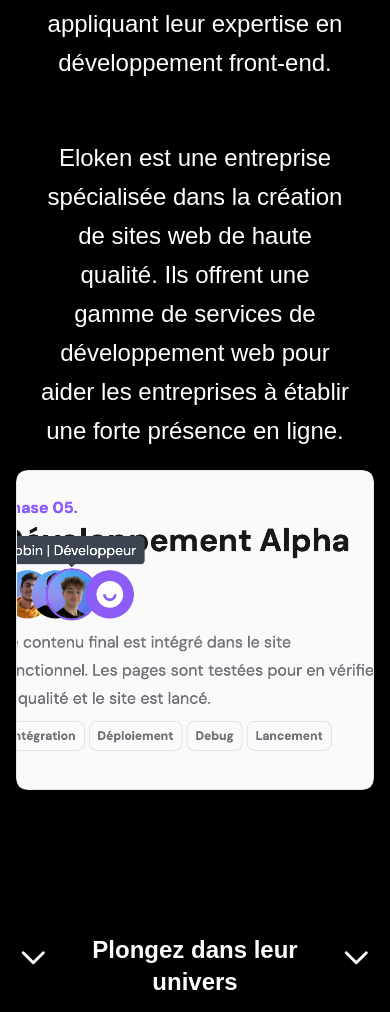
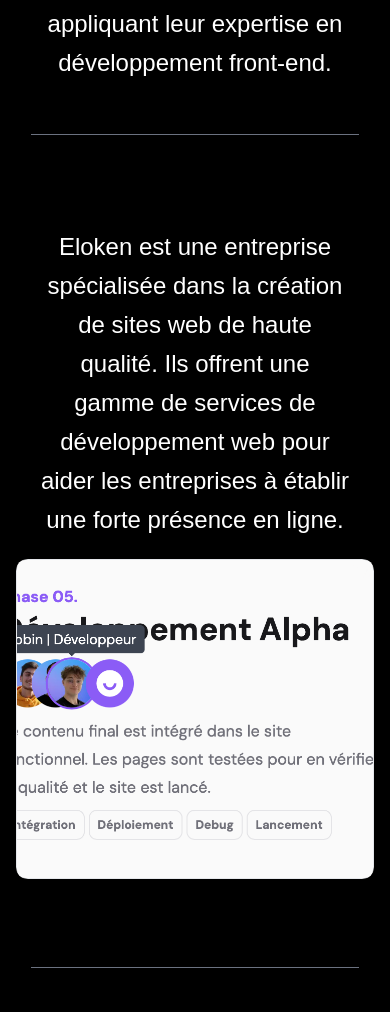
Before and after one commit to robiiii0/PortfolioV2.0, a Next.js app: page /Job/Eloken in a window 390 px wide. Shown: the part 1335-2347 px from the top of the page. Built offline with nearby package versions, Linux system fonts and the light colour scheme; what tailwind-hamburgers would draw is missing.

Commit message:
feat: Enhance JobDetailPage and AboutMe components with improved styling, layout adjustments, and added animations for better user experience

```diff
--- a/app/Job/[slug]/page.tsx
+++ b/app/Job/[slug]/page.tsx
@@ -124,13 +124,20 @@
                   transition={{ duration: 0.5, delay: 0.6 }}
                   className="w-full h-[20rem] md:h-[30rem]  pt-16 lg:h-[40rem] flex items-center justify-center rounded-xl shadow-lg p-6"
                 >
-                  <p className="text-2xl sm:text-3xl md:text-4xl lg:text-5xl text-center leading-relaxed">
+                  <p className="text-2xl sm:text-3xl md:text-4xl lg:text-5xl text-center leading-relaxed font-montserrat-thin">
                     {job.description}
                   </p>
                 </motion.div>
               </div>
             </div>
-
+            <div className="pt-16">
+              <motion.hr
+                initial={{ x: -100, opacity: 0 }}
+                animate={{ x: 0, opacity: 1 }}
+                transition={{ duration: 0.5, delay: 0.6 }}
+                className="border-gray-500 w-11/12 mx-auto"
+              />
+            </div>
             <div className="pt-16 flex flex-col md:flex-row space-y-8 md:space-y-0 md:space-x-8">
               <div className="grid grid-cols-1 md:grid-cols-2 gap-4 items-center justify-items-center">
                 <motion.div
@@ -139,7 +146,7 @@
                   transition={{ duration: 0.5, delay: 0.6 }}
                   className="w-full h-[20rem] md:h-[30rem] lg:h-[40rem] flex items-center justify-center rounded-xl shadow-lg p-6"
                 >
-                  <p className="text-2xl sm:text-3xl md:text-4xl lg:text-5xl text-center leading-relaxed">
+                  <p className="text-2xl sm:text-3xl md:text-4xl lg:text-5xl text-center leading-relaxed font-montserrat-thin">
                     {job.aboutThem}
                   </p>
                 </motion.div>
@@ -155,11 +162,20 @@
               </div>
             </div>
 
+            <div className="pt-16">
+              <motion.hr
+                initial={{ x: -100, opacity: 0 }}
+                animate={{ x: 0, opacity: 1 }}
+                transition={{ duration: 0.5, delay: 0.6 }}
+                className="border-gray-500 w-11/12 mx-auto"
+              />
+            </div>
+
             {job.imgArray.length > 2 && (
               <div className="">
                 {!iframeError ? (
                   <>
-                    <div className="flex justify-center items-center justify-items-center space-x-4 mt-36">
+                    <div className="flex justify-center items-center justify-items-center space-x-4 mt-28">
                       <svg
                         className="w-10 h-10 sm:w-16 sm:h-16 md:w-20 md:h-20 text-white animate-bounce"
                         fill="none"
@@ -214,10 +230,10 @@
                     </Link>
                     <iframe
                       src={job.imgArray[job.imgArray.length - 1]}
-                      width="100%"
+                      width="80%"
                       allow="accelerometer; autoplay; encrypted-media; gyroscope; picture-in-picture"
                       allowFullScreen
-                      className="rounded-lg shadow-xl mt-12 h-[400px] md:h-[800px]"
+                      className="rounded-lg mx-auto shadow-xl mt-12 h-[400px] md:h-[800px]"
                       onError={handleIframeError}
                     ></iframe>
                   </>
--- a/app/page.tsx
+++ b/app/page.tsx
@@ -77,7 +77,7 @@
           initial={{ opacity: 0, y: 50 }}
           animate={inView ? { opacity: 1, y: 0 } : {}}
           transition={{ duration: 0.5, delay: 0.2 }}
-          className="text-xl md:text-5xl w-full mt-12 md:w-10/12 mx-auto"
+          className="text-xl md:text-5xl w-full mt-12 md:w-10/12 mx-auto font-montserrat-thin"
         >
           {props.dataHomePage.description}
         </motion.p>
@@ -91,7 +91,7 @@
           initial={{ opacity: 0, y: 50 }}
           animate={inView ? { opacity: 1, y: 0 } : {}}
           transition={{ duration: 0.5, delay: 0.8 }}
-          className="mt-12 md:mt-24 text-xl md:text-5xl w-full md:w-10/12 mx-auto"
+          className="mt-12 md:mt-24 text-xl md:text-5xl w-full md:w-10/12 mx-auto font-montserrat-thin"
         >
           {props.dataHomePage.description2}
         </motion.p>
@@ -257,7 +257,6 @@
         </motion.div>
       )}
       <div className="min-h-screen bg-stone-100">
-
         {loadingAnimation && (
           <>
             <div className="w-10/12 mx-auto pt-4">
@@ -297,8 +296,8 @@
                   >
                     Bienvenue dans mon portfolio ! Ici, vous pouvez explorer les
                     sites web que j&apos;ai développés, les entreprises avec
-                lesquelles j&apos;ai collaboré, et en apprendre davantage sur
-                moi et mon parcours professionnel.
+                    lesquelles j&apos;ai collaboré, et en apprendre davantage
+                    sur moi et mon parcours professionnel.
                   </motion.p>
                 </div>
                 <div className="mt-12">
@@ -323,7 +322,11 @@
               </motion.div>
               <div className="w-11/12 mx-auto mt-24 md:mt-48">
                 {ExempleListJobs.map((job, index) => (
-              <Card key={index} data={job} dataHomePage={dataHomePage[index]} />
+                  <Card
+                    key={index}
+                    data={job}
+                    dataHomePage={dataHomePage[index]}
+                  />
                 ))}
               </div>
               <div className="md:w-6/12 w-full mx-auto mt-20 md:mt-48 mb-48">
```
Also changed, not shown: app/Aboutme/page.tsx (+4 -4 lines). Lines whose indentation alone changed are shown as unchanged.
